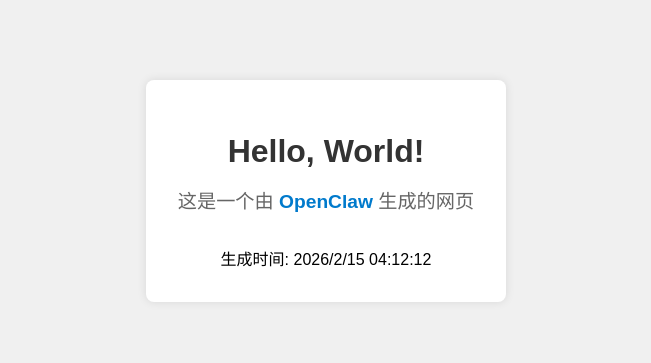
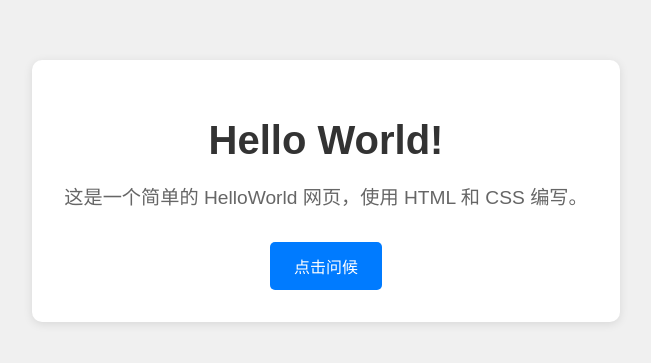
Before and after one commit to pfytlm/helloworld, a plain HTML site: page index.html in a window 1280 px wide. Shown: the part 209-572 px from the top of the page, without its empty margins (314-965 px from the left). Drawn offline with Linux system fonts and the light colour scheme.

Commit message:
Update HelloWorld webpage

```diff
--- a/index.html
+++ b/index.html
@@ -3,54 +3,64 @@
 <head>
     <meta charset="UTF-8">
     <meta name="viewport" content="width=device-width, initial-scale=1.0">
-    <title>HelloWorld - OpenClaw</title>
+    <title>Hello World</title>
     <style>
         body {
             font-family: Arial, sans-serif;
             background-color: #f0f0f0;
             display: flex;
+            flex-direction: column;
+            align-items: center;
             justify-content: center;
-            align-items: center;
             height: 100vh;
             margin: 0;
         }
         .container {
             background-color: white;
             padding: 2rem;
-            border-radius: 8px;
-            box-shadow: 0 0 10px rgba(0, 0, 0, 0.1);
+            border-radius: 10px;
+            box-shadow: 0 2px 10px rgba(0, 0, 0, 0.1);
             text-align: center;
         }
         h1 {
             color: #333;
+            font-size: 2.5rem;
             margin-bottom: 1rem;
         }
-        .message {
+        p {
             color: #666;
             font-size: 1.2rem;
             margin-bottom: 2rem;
         }
-        .openclaw {
-            color: #007acc;
-            font-weight: bold;
+        .btn {
+            background-color: #007bff;
+            color: white;
+            padding: 0.75rem 1.5rem;
+            border: none;
+            border-radius: 5px;
+            font-size: 1rem;
+            cursor: pointer;
+            transition: background-color 0.3s ease;
+        }
+        .btn:hover {
+            background-color: #0056b3;
         }
     </style>
 </head>
 <body>
     <div class="container">
-        <h1>Hello, World!</h1>
-        <div class="message">
-            这是一个由 <span class="openclaw">OpenClaw</span> 生成的网页
-        </div>
-        <div class="timestamp">
-            生成时间: <span id="time"></span>
-        </div>
+        <h1>Hello World!</h1>
+        <p>这是一个简单的 HelloWorld 网页，使用 HTML 和 CSS 编写。</p>
+        <button class="btn" onclick="greet()">点击问候</button>
     </div>
+
     <script>
-        // 显示当前时间
-        const timeElement = document.getElementById('time');
-        const now = new Date();
-        timeElement.textContent = now.toLocaleString('zh-CN');
+        function greet() {
+            const name = prompt('请输入您的名字:');
+            if (name) {
+                alert(`你好，${name}！欢迎来到 OpenClaw 世界！`);
+            }
+        }
     </script>
 </body>
 </html>
```
